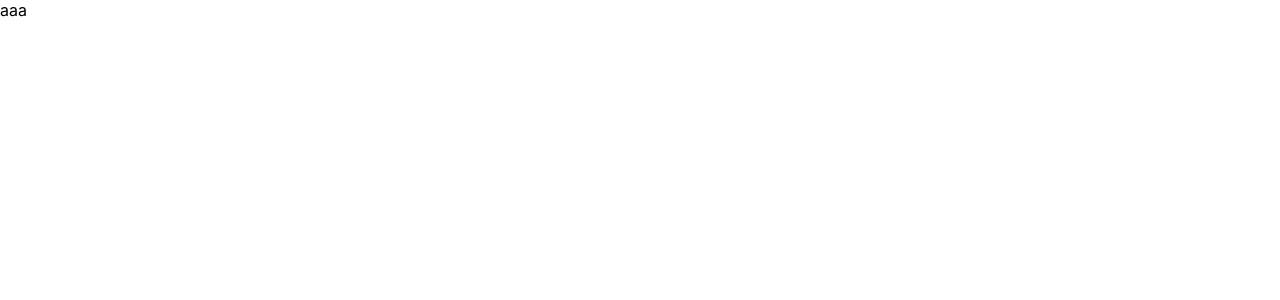
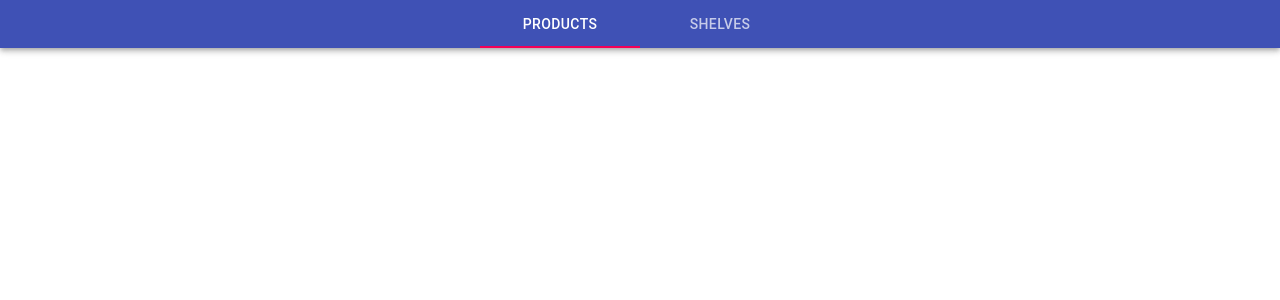
Before and after one commit to lhphancs/InventoryManagerFrontEnd, a React (Create React App) app: page / in a window 1280 px wide. Shown: the top 300 px of the page. Built offline with nearby package versions, Linux system fonts and the light colour scheme.

Commit message:
Simple nav tab created

```diff
--- a/package.json
+++ b/package.json
@@ -3,6 +3,7 @@
   "version": "0.1.0",
   "private": true,
   "dependencies": {
+    "@material-ui/core": "^4.11.0",
     "@testing-library/jest-dom": "^4.2.4",
     "@testing-library/react": "^9.5.0",
     "@testing-library/user-event": "^7.2.1",
--- a/src/App.tsx
+++ b/src/App.tsx
@@ -1,14 +1,22 @@
 import React from 'react';
 import { Switch, Route, BrowserRouter as Router } from 'react-router-dom';
-import { Home } from './pages/Home';
+import NavTabs from './NavTabs';
+import { PathProducts, PathShelves } from './paths';
+import { Product } from './pages/Product/Product';
+import { Shelf } from './pages/Shelf/Shelf';
 
 function App() {
   return (
-    <Router>
-      <Switch>
-        <Route path="/"><Home /></Route>
-      </Switch>
-    </Router>
+    <div>
+      <NavTabs />
+      <Router>
+        <Switch>
+          <Route path={PathProducts}><Product /></Route>
+          <Route path={PathShelves}><Shelf /></Route>
+          <Route path="/"><Product /></Route>
+        </Switch>
+      </Router>
+    </div>
   );
 }
 
--- /dev/null
+++ b/src/NavTabs.tsx
@@ -0,0 +1,23 @@
+import React from 'react';
+import AppBar from '@material-ui/core/AppBar';
+import { Tabs, Tab } from '@material-ui/core';
+import { Link, BrowserRouter } from "react-router-dom";
+import { PathProducts, PathShelves } from './paths';
+
+export default function NavTabs() {
+    const [navIndex, setNavIndex] = React.useState(0);
+
+    const handleChange = (_: any, value: number) => {
+        setNavIndex(value);
+    };
+
+    return <BrowserRouter>
+        <AppBar position="static">
+            <Tabs value={navIndex} onChange={handleChange} centered>
+                <Tab label='Products' component={Link} to={PathProducts} />
+                <Tab label='Shelves' component={Link} to={PathShelves}/>
+            </Tabs>
+        </AppBar>
+    </BrowserRouter>
+    ;
+}
--- a/src/pages/Home.tsx
+++ b/src/pages/Product/Product.tsx
@@ -1,7 +1,7 @@
 import React from 'react';
 
-export const Home = () => {
+export function Product() {
     return <div>
-        aaa
+
     </div>;
 }
--- /dev/null
+++ b/src/pages/Shelf/Shelf.tsx
@@ -0,0 +1,7 @@
+import React from 'react';
+
+export function Shelf() {
+    return <div>
+
+    </div>;
+}
--- /dev/null
+++ b/src/paths.tsx
@@ -0,0 +1,2 @@
+export const PathProducts = '/products';
+export const PathShelves = '/shelves';
--- a/webpack.config.js
+++ b/webpack.config.js
@@ -1,7 +1,7 @@
 const path = require('path');
 
 module.exports = {
-  entry: './src/index.js',
+  entry: './src/index.tsx',
   module: {
     rules: [
       {
```
Also changed, not shown: src/index.tsx (renamed from src/index.js), 1 other file (tests, documents, lock files or other folders).
